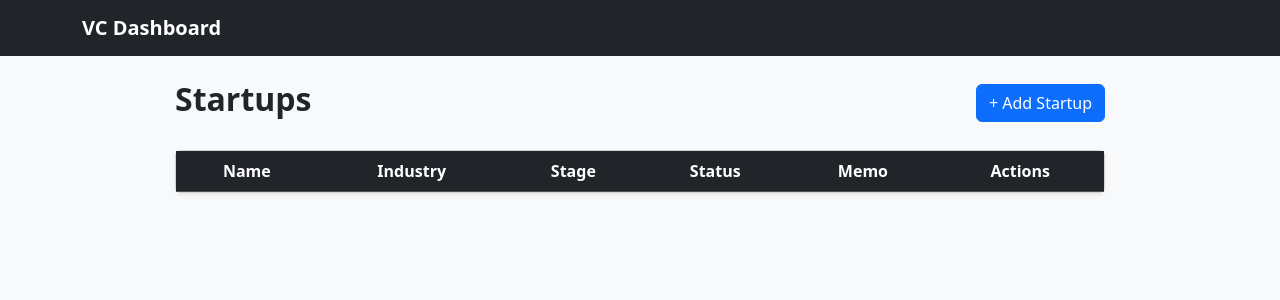
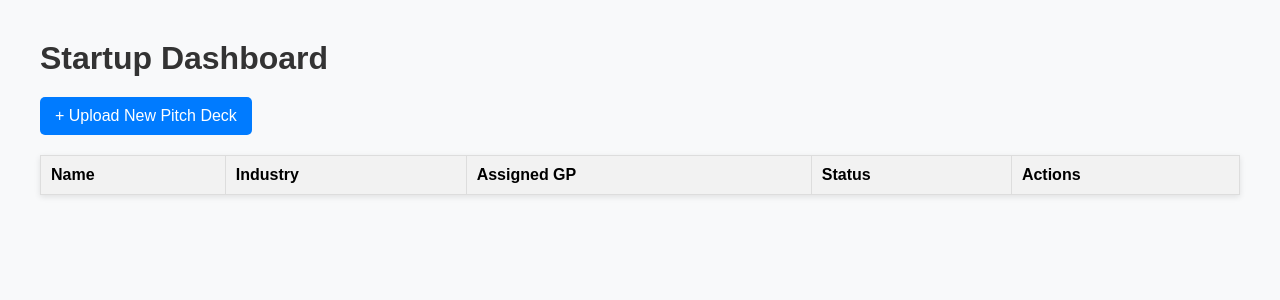
Before and after one commit to eldarulanov/SG-analysis, a Flask app: page / in a window 1280 px wide. Shown: the top 300 px of the page. Run offline with Flask 3, Linux system fonts and the light colour scheme; lists and menus that the app fills with data are empty; parts of the project's set-up code (start-up, migrations or seed data) failed here and were passed over; some libraries are stand-ins or nearby versions.

Commit message:
Added auto-extract startup info, inline memo display, and UI improvements

```diff
--- a/app.py
+++ b/app.py
@@ -5,7 +5,8 @@ from werkzeug.utils import secure_filename
 from dotenv import load_dotenv
 import fitz  # PyMuPDF
 from openai import OpenAI
-import markdown
+import markdown_it
+from markdown_it.extensions.gfm import gfm_plugin
 from weasyprint import HTML
 
 # --- Setup ---
@@ -21,7 +22,6 @@ os.makedirs(app.config["OUTPUT_FOLDER"], exist_ok=True)
 # Database setup
 app.config["SQLALCHEMY_DATABASE_URI"] = "sqlite:///startups.db"
 app.config["SQLALCHEMY_TRACK_MODIFICATIONS"] = False
-print("Using DB at:", app.config["SQLALCHEMY_DATABASE_URI"])
 db = SQLAlchemy(app)
 
 client = OpenAI(api_key=os.getenv("OPENAI_API_KEY"))
@@ -34,7 +34,7 @@ class Startup(db.Model):
     stage = db.Column(db.String(50))
     assigned_gp = db.Column(db.String(100))
     contact_person = db.Column(db.String(100))
-    founders = db.Column(db.Text)  # simple string for now
+    founders = db.Column(db.Text)
     arr = db.Column(db.Float)
     funding = db.Column(db.Float)
     valuation = db.Column(db.Float)
@@ -59,8 +59,35 @@ def extract_text(file_path):
             text += page.get_text("text")
     return text.strip()
 
-# --- OpenAI Call ---
-# --- OpenAI Call ---
+# --- Extract Startup Info ---
+def extract_startup_info(deck_text):
+    prompt = f"""
+    You are an assistant that extracts key startup information from pitch decks.
+
+    Pitch Deck Extract:
+    {deck_text[:3000]}  # limited to avoid token overflow
+
+    Task:
+    - Extract the startup's **Name** and **Industry**.
+    - Reply ONLY in JSON with keys: name, industry.
+    """
+
+    response = client.chat.completions.create(
+        model="gpt-4o-mini",
+        messages=[{"role": "user", "content": prompt}],
+        temperature=0
+    )
+
+    try:
+        content = response.choices[0].message.content.strip()
+        import json
+        data = json.loads(content)
+        return data.get("name", ""), data.get("industry", "")
+    except Exception as e:
+        print("Extraction error:", e, "Response:", content)
+        return "", ""
+
+# --- OpenAI Call for Memo ---
 def generate_memo(startup_name, industry, deck_text):
     prompt = f"""
 You are an expert venture capital analyst preparing an investment committee (IC) style memo.
@@ -123,7 +150,6 @@ Formatting Rules:
 - Keep writing professional, fact-based, and concise, but rich with data.
 - Always end each section with a short line of **Sources** (e.g. Sources: Crunchbase, Pitchbook 2024, Statista).
 """
-
     response = client.chat.completions.create(
         model="gpt-4o-mini",
         messages=[{"role": "user", "content": prompt}],
@@ -131,39 +157,48 @@ Formatting Rules:
     )
     return response.choices[0].message.content
 
-
-# --- ROUTES ---
-
+# --- Routes ---
 @app.route("/")
 def dashboard():
     startups = Startup.query.all()
     return render_template("dashboard.html", startups=startups)
 
-@app.route("/add", methods=["GET", "POST"])
-def add_startup():
+@app.route("/upload", methods=["GET", "POST"])
+def upload_pitchdeck():
     if request.method == "POST":
-        file = request.files.get("deck_file")
-        filename = None
-        if file and file.filename:
-            filename = secure_filename(file.filename)
-            filepath = os.path.join(app.config["UPLOAD_FOLDER"], filename)
-            file.save(filepath)
+        file = request.files.get("file")
+        if not file or not file.filename.endswith(".pdf"):
+            return "Please upload a valid PDF", 400
 
-        new = Startup(
-            name=request.form["name"],
-            industry=request.form["industry"],
-            stage=request.form["stage"],
-            assigned_gp=request.form["assigned_gp"],
-            contact_person=request.form["contact_person"],
-            status="Submitted",
-            deck_file=filename  # store file name in DB
+        filename = secure_filename(file.filename)
+        filepath = os.path.join(app.config["UPLOAD_FOLDER"], filename)
+        file.save(filepath)
+
+        deck_text = extract_text(filepath)
+        name, industry = extract_startup_info(deck_text)
+
+        return render_template(
+            "confirm_startup.html",
+            filename=filename,
+            name=name,
+            industry=industry
         )
-        db.session.add(new)
-        db.session.commit()
-        return redirect(url_for("dashboard"))
+    return render_template("upload.html")
 
-    return render_template("add_startup.html")
-
+@app.route("/confirm", methods=["POST"])
+def confirm_startup():
+    filename = request.form["filename"]
+    startup = Startup(
+        name=request.form["name"],
+        industry=request.form["industry"],
+        assigned_gp=request.form["assigned_gp"],
+        contact_person=request.form["contact_person"],
+        status="Submitted",
+        deck_file=filename
+    )
+    db.session.add(startup)
+    db.session.commit()
+    return redirect(url_for("dashboard"))
 
 @app.route("/startup/<int:startup_id>")
 def view_startup(startup_id):
@@ -180,17 +215,28 @@ def generate_memo_for_startup(startup_id):
     deck_text = extract_text(filepath)
     memo_text = generate_memo(startup.name, startup.industry, deck_text)
 
-    html_memo = markdown.markdown(memo_text)
+    # Render Markdown with GitHub-flavored tables
+    md = markdown_it.MarkdownIt().use(gfm_plugin)
+    html_memo = md.render(memo_text)
+
+    # Save as PDF
     output_filename = f"{startup.name}_memo.pdf"
     output_path = os.path.join(app.config["OUTPUT_FOLDER"], output_filename)
 
     html_content = render_template("pdf_template.html", memo_html=html_memo, startup=startup.name)
     HTML(string=html_content).write_pdf(output_path)
 
+    # Save memo + PDF path in DB
     startup.memo_pdf = output_filename
+    startup.gp_notes = memo_text  # store raw markdown
     db.session.commit()
 
-    return redirect(url_for("view_startup", startup_id=startup.id))
+    return render_template(
+        "result.html",
+        memo_html=html_memo,
+        download_link=url_for("download_file", filename=output_filename)
+    )
+
 
 @app.route("/outputs/<filename>")
 def download_file(filename):
@@ -199,9 +245,6 @@ def download_file(filename):
 # --- Run ---
 if __name__ == "__main__":
     with app.app_context():
-        db.drop_all()    # start fresh every time you run
+        db.drop_all()
         db.create_all()
-        from sqlalchemy import inspect
-        inspector = inspect(db.engine)
-        print("Tables in DB:", inspector.get_table_names())
     app.run(debug=True)
--- a/requirements.txt
+++ b/requirements.txt
@@ -3,7 +3,8 @@ flask_sqlalchemy
 flask_bootstrap
 pymupdf
 openai
-markdown
+markdown-it-py
+mdx_gfm
 weasyprint
 python-dotenv
 gunicorn
--- a/templates/dashboard.html
+++ b/templates/dashboard.html
@@ -1,47 +1,67 @@
-{% extends "base.html" %}
-{% block title %}Dashboard{% endblock %}
-{% block content %}
-<div class="d-flex justify-content-between align-items-center mb-4">
-  <h2 class="fw-bold">Startups</h2>
-  <a href="{{ url_for('add_startup') }}" class="btn btn-primary">+ Add Startup</a>
-</div>
+<!DOCTYPE html>
+<html lang="en">
+<head>
+    <meta charset="UTF-8">
+    <title>Startup Dashboard</title>
+    <style>
+        body { font-family: Arial, sans-serif; margin: 40px; background: #f8f9fa; }
+        h1 { color: #333; margin-bottom: 20px; }
+        table {
+            width: 100%; border-collapse: collapse; background: #fff;
+            box-shadow: 0 2px 6px rgba(0,0,0,0.1);
+        }
+        th, td {
+            padding: 10px; border: 1px solid #ddd; text-align: left;
+        }
+        th { background-color: #f2f2f2; }
+        a.btn {
+            display: inline-block; padding: 6px 12px; border-radius: 5px;
+            text-decoration: none; font-size: 14px;
+        }
+        .view-btn { background: #007bff; color: white; }
+        .view-btn:hover { background: #0056b3; }
+        .memo-btn { background: #28a745; color: white; }
+        .memo-btn:hover { background: #1e7e34; }
+        .upload-btn {
+            display: inline-block; margin-bottom: 20px; padding: 10px 15px;
+            background: #007bff; color: white; text-decoration: none;
+            border-radius: 5px;
+        }
+        .upload-btn:hover { background: #0056b3; }
+    </style>
+</head>
+<body>
+    <h1>Startup Dashboard</h1>
+    <a href="{{ url_for('upload_pitchdeck') }}" class="upload-btn">+ Upload New Pitch Deck</a>
 
-<div class="card shadow-sm">
-  <div class="card-body p-0">
-    <table class="table table-striped table-hover mb-0 text-center align-middle">
-      <thead class="table-dark">
+    <table>
+        <thead>
             <tr>
                 <th>Name</th>
                 <th>Industry</th>
-          <th>Stage</th>
+                <th>Assigned GP</th>
                 <th>Status</th>
-          <th>Memo</th>
                 <th>Actions</th>
             </tr>
         </thead>
         <tbody>
-        {% for s in startups %}
+            {% for startup in startups %}
             <tr>
-          <td>{{ s.name }}</td>
-          <td>{{ s.industry }}</td>
-          <td>{{ s.stage }}</td>
+                <td>{{ startup.name }}</td>
+                <td>{{ startup.industry }}</td>
+                <td>{{ startup.assigned_gp }}</td>
+                <td>{{ startup.status }}</td>
                 <td>
-            <span class="badge bg-info">{{ s.status }}</span>
-          </td>
-          <td>
-            {% if s.memo_pdf %}
-            <a href="{{ url_for('download_file', filename=s.memo_pdf) }}" class="btn btn-sm btn-success">Download</a>
+                    <a href="{{ url_for('view_startup', startup_id=startup.id) }}" class="btn view-btn">View</a>
+                    {% if startup.memo_pdf %}
+                        <a href="{{ url_for('download_file', filename=startup.memo_pdf) }}" class="btn memo-btn">Download Memo</a>
                     {% else %}
-            <span class="text-muted">Not generated</span>
+                        <a href="{{ url_for('generate_memo_for_startup', startup_id=startup.id) }}" class="btn memo-btn">Generate Memo</a>
                     {% endif %}
-          </td>
-          <td>
-            <a href="{{ url_for('view_startup', startup_id=s.id) }}" class="btn btn-sm btn-outline-secondary">View</a>
                 </td>
             </tr>
             {% endfor %}
         </tbody>
     </table>
-  </div>
-</div>
-{% endblock %}
+</body>
+</html>
```
Also changed, not shown: templates/confirm_startup.html (added, +55 -0 lines), templates/pdf_template.html (+7 -0 lines), templates/startup.html (+67 -23 lines), templates/upload.html (+8 -28 lines). Lines whose indentation alone changed are shown as unchanged.
